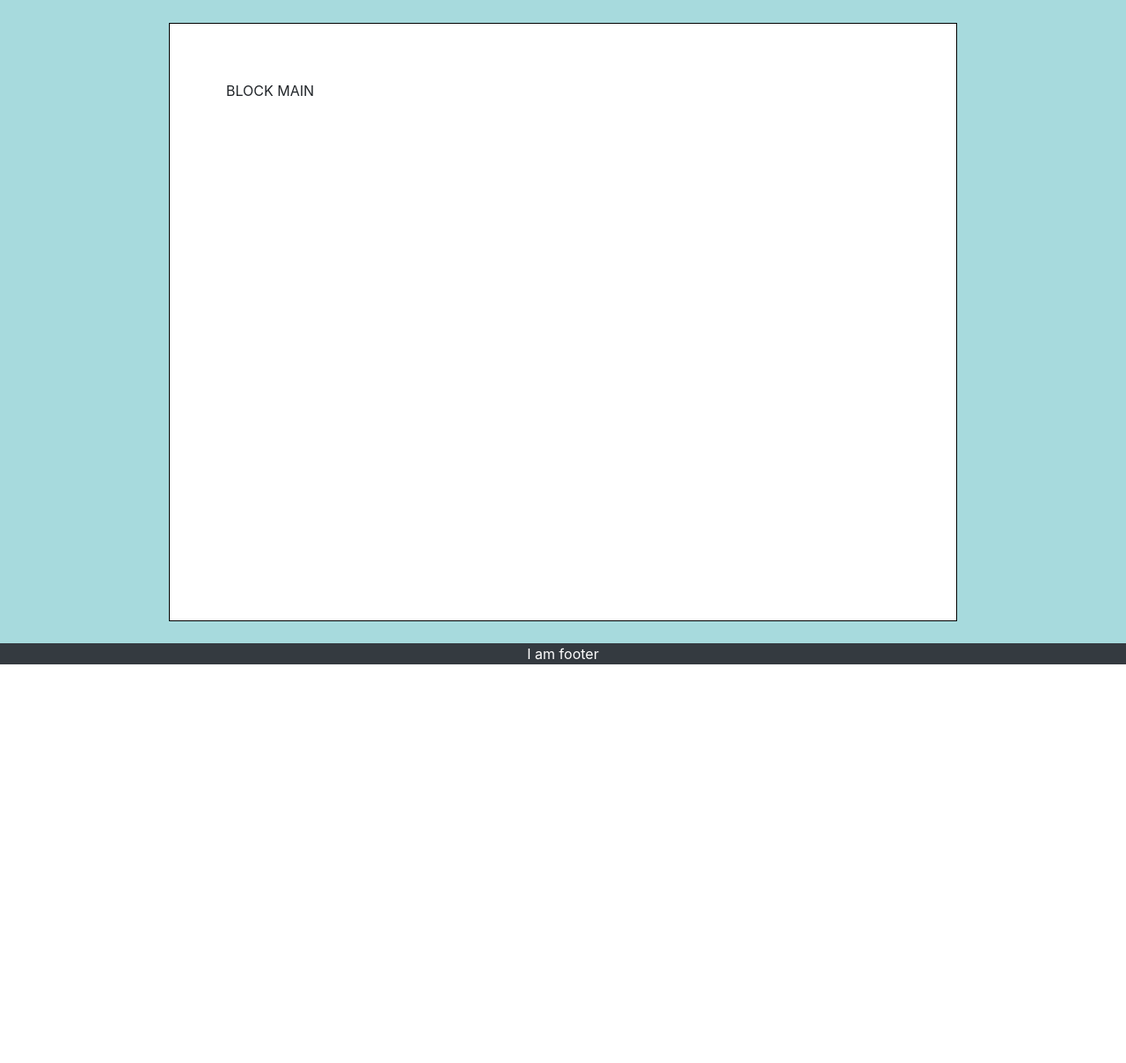
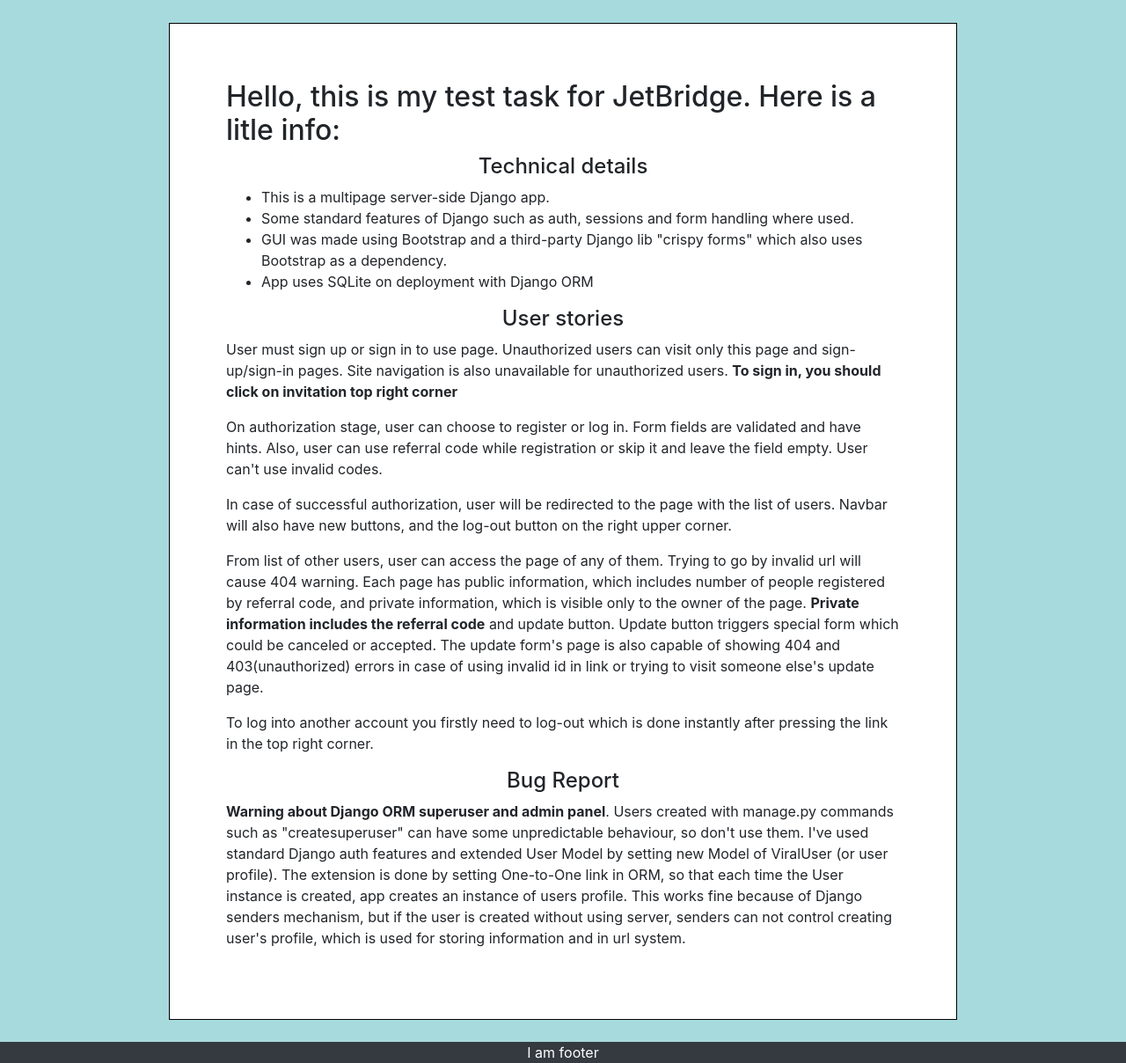
Before and after one commit to yklym/JetBridgeTestTask, a Django app: page / in a window 1280 px wide. Shown: the part 56-1264 px from the top of the page at 88% size. Before the commit the page ends 811 px from the top, so only its background shows below. Run offline with Django 3.2, Linux system fonts and the light colour scheme; some libraries are stand-ins or nearby versions.

Commit message:
final commit

```diff
--- a/JetBridgeTestTask/settings.py
+++ b/JetBridgeTestTask/settings.py
@@ -118,5 +118,6 @@
 STATIC_URL = '/static/'
 CRISPY_TEMPLATE_PACK = "bootstrap4"
 
+LOGIN_URL = "/login"
 LOGIN_REDIRECT_URL = "/users"
 LOGOUT_REDIRECT_URL = "/"
--- a/TestTask/admin.py
+++ b/TestTask/admin.py
@@ -1,6 +1,5 @@
 from django.contrib import admin
 from .models import ViralUser, Image
 
-# Register your models here.
 admin.site.register(ViralUser)
 admin.site.register(Image)
--- a/TestTask/forms.py
+++ b/TestTask/forms.py
@@ -35,3 +35,9 @@
             user.save()
 
         return user
+
+
+class UpdateForm(forms.ModelForm):
+    class Meta:
+        model = ViralUser
+        fields = ["description", ]
--- a/TestTask/static/index.css
+++ b/TestTask/static/index.css
@@ -17,26 +17,20 @@
 }
 
 footer {
-    /*position: fixed;*/
     width: 100%;
-    /*bottom: 0;*/
-
     min-height: 5%;
     text-align: center;
-    /*vert-align: middle;*/
 }
 
 form ul {
     list-style-type: none;
 }
 
-main .users-cards-wrapper {
-    display: flex;
-    flex-wrap: wrap;
-    justify-content: space-around;
+h1.text-centre {
+    text-align: center;
 }
 
-h1.text-centre {
+h4.text-centre {
     text-align: center;
 }
 
--- a/TestTask/templates/index.html
+++ b/TestTask/templates/index.html
@@ -41,7 +41,7 @@
                     <a class="nav-link" href="{% url  "usersList" %}">Users</a>
                 </li>
                 <li class="nav-item">
-                    <a class="nav-link" href="{% url "userPage" user.id %}">My page</a>
+                    <a class="nav-link" href="{% url "userPage" user.profile.id %}">My page</a>
                 </li>
             </ul>
 
@@ -59,7 +59,73 @@
 
 <main>
 
-    {% block main %}BLOCK MAIN{% endblock %}
+    {% block main %}
+        <h2>Hello, this is my test task for JetBridge. Here is a litle info:</h2>
+        <h4 class="text-centre">Technical details</h4>
+        <ul>
+            <li>
+                This is a multipage server-side Django app.
+            </li>
+            <li>
+                Some standard features of Django such as auth, sessions and form handling where used.
+            </li>
+            <li>
+                GUI was made using Bootstrap and a third-party Django lib "crispy forms" which also uses Bootstrap as a
+                dependency.
+            </li>
+            <li>
+                App uses SQLite on deployment with Django ORM
+            </li>
+        </ul>
+        <h4 class="text-centre">User stories</h4>
+        <p>
+            User must sign up or sign in to use page. Unauthorized users can visit only this page and
+            sign-up/sign-in pages.
+            Site navigation is also unavailable for unauthorized users.
+            <strong>To sign in, you should click on invitation top right corner</strong>
+        </p>
+        <p>
+            On authorization stage, user can choose to register or log in. Form fields are validated and have hints.
+            Also,
+            user can use referral code while registration or skip it and leave the field empty. User can't use invalid
+            codes.
+        </p>
+        <p>
+            In case of successful authorization, user will be redirected to the page with the list of users. Navbar will
+            also
+            have new buttons, and the log-out button on the right upper corner. </p>
+
+        <p>
+
+            From list of other users, user can access the page of any of them. Trying to go by invalid url will cause
+            404 warning.
+            Each page has public information, which includes number of people registered by referral code, and private
+            information,
+            which is visible only to the owner of the page. <strong>Private information includes the referral
+            code</strong> and update
+            button. Update button
+            triggers special form which could be canceled or accepted. The update form's page is also capable of showing
+            404 and 403(unauthorized)
+            errors in case of using invalid id in link or trying to visit someone else's update page.
+        </p>
+        <p>
+            To log into another account you firstly need to log-out which is done instantly after pressing the link in
+            the top right corner.
+        </p>
+
+        <h4 class="text-centre"> Bug Report</h4>
+        <p><strong>Warning about Django ORM superuser and admin panel</strong>. Users created with manage.py commands
+            such as "createsuperuser" can have some
+            unpredictable behaviour, so don't use them. I've used standard Django auth features and extended User Model
+            by setting new Model of ViralUser
+            (or user profile). The extension is done by setting One-to-One link in ORM, so that each time the User
+            instance
+            is created, app creates an
+            instance of users profile. This works fine because of Django senders mechanism, but if the user is created
+            without using server, senders can not control
+            creating user's profile, which is used for storing information and in url system.</p>
+    {% endblock %}
+
 </main>
 
 <footer class="btn-dark"> I am footer</footer>
--- a/TestTask/urls.py
+++ b/TestTask/urls.py
@@ -7,4 +7,5 @@
     path("register/", views.register, name="register"),
     path("users", views.users_list, name="usersList"),
     path("users/<int:pk>", views.user_page, name="userPage"),
+    path("users/update/<int:pk>", views.user_update_page, name="userPageUpdate"),
 ]
--- a/TestTask/views.py
+++ b/TestTask/views.py
@@ -3,7 +3,7 @@
 from django.core.exceptions import ObjectDoesNotExist
 from django.shortcuts import render, redirect
 
-from .forms import RegisterForm
+from .forms import RegisterForm, UpdateForm
 from .models import ViralUser
 
 
@@ -24,13 +24,13 @@
     return render(request, "registration/signup.html", {"form": form})
 
 
-@login_required
+@login_required(redirect_field_name="/login")
 def users_list(request):
     users = ViralUser.objects.order_by("id")
     return render(request, 'ViralUser/usersList.html', {"profiles": users})
 
 
-@login_required
+@login_required(redirect_field_name="/login")
 def user_page(request, pk):
     error_not_found = False
     profile = None
@@ -38,5 +38,28 @@
         profile = ViralUser.objects.get(id=pk)
     except ObjectDoesNotExist:
         error_not_found = True
-        print("-----\nsuer not found")
-    return render(request, 'ViralUser/userPage.html', {"error404": error_not_found, "profile": profile})
+    is_owner = request.user.profile.id == profile.id
+    return render(request, 'ViralUser/userPage.html', {"error404": error_not_found, "profile": profile, "is_owner": is_owner})
+
+
+def user_update_page(request, pk):
+    try:
+        profile = ViralUser.objects.get(id=pk)
+    except ObjectDoesNotExist:
+        return render(request, "ViralUser/updateUser.html",
+                      {"error404": True})
+
+    is_owner = request.user.profile.id == profile.id
+    if not is_owner:
+        return render(request, "ViralUser/updateUser.html",
+                      {"error403": True})
+
+    if request.method == "POST":
+        form = UpdateForm(request.POST, instance=profile)
+        if form.is_valid():
+            form.save()
+            return redirect(f"/users/{profile.id}")
+    else:
+        form = UpdateForm()
+
+    return render(request, "ViralUser/updateUser.html", {"form": form})
```
Also changed, not shown: TestTask/static/userList.css (added, +15 -0 lines), TestTask/templates/ViralUser/updateUser.html (added, +19 -0 lines), TestTask/templates/ViralUser/userPage.html (+38 -1 lines), TestTask/templates/ViralUser/usersList.html (+7 -2 lines).
